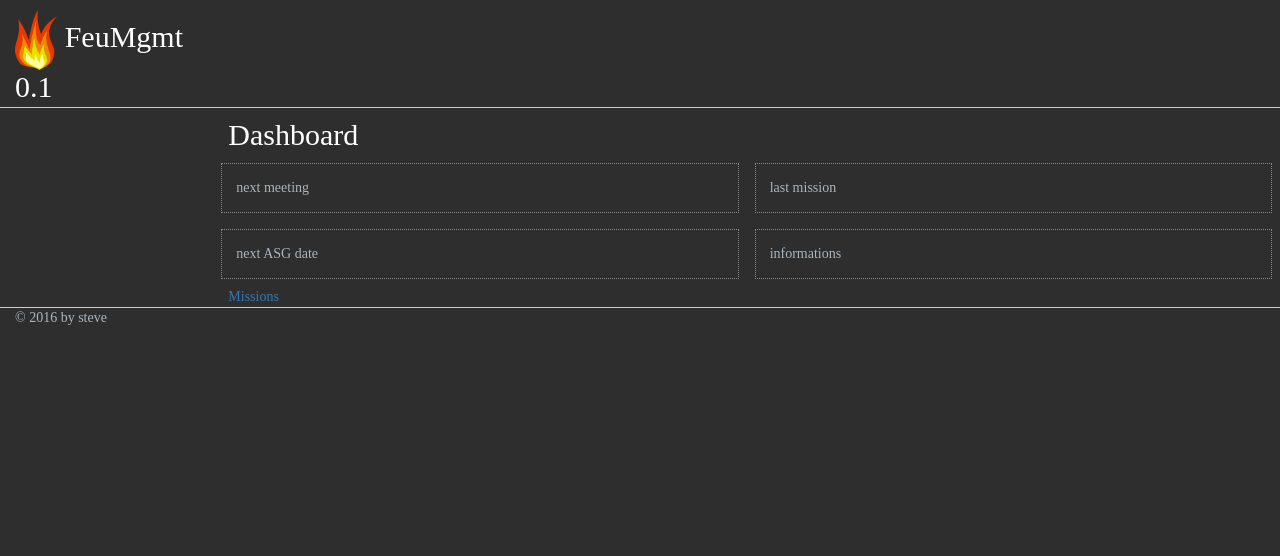
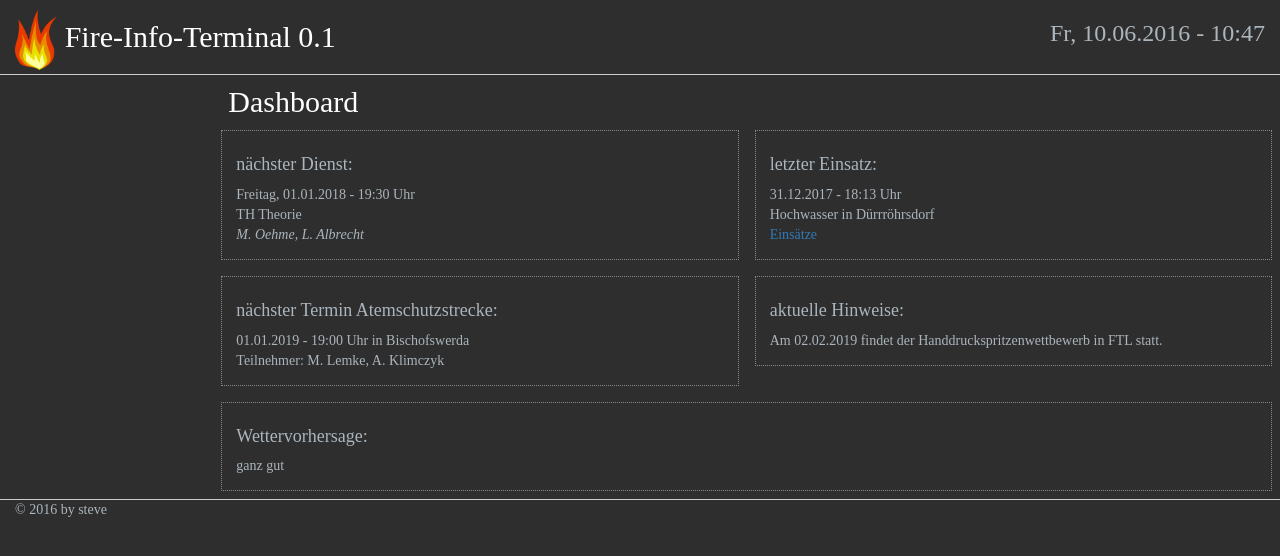
Before and after one commit to GroSte/feumgmt, a Django app: page /base/dashboard/ in a window 1280 px wide. Shown: the top 556 px of the page. Run offline with Django 3.2, Linux system fonts and the light colour scheme; parts of the project's set-up code (start-up, migrations or seed data) failed here and were passed over; some libraries are stand-ins or nearby versions.

Commit message:
added dashboard example

```diff
--- a/base/templates/base/__base.html
+++ b/base/templates/base/__base.html
@@ -7,7 +7,7 @@
         <meta name="viewport" content="width=device-width, initial-scale=1.0">
 
         <title>
-            {% block title %}{% trans "FeuMgmt" %}{% endblock %}
+            {% block title %}{% trans "F-I-T" %}{% endblock %}
         </title>
 
         <!-- JavaScript libraries -->
@@ -27,11 +27,14 @@
         <!-- Top-Bar with menu -->
         <div class="col-lg-12 top-bar">
             <div class="row">
-                <div class="col-md-2 col-sm-3 logo">
+                <div class="col-md-6 logo">
                     <a href="{% url 'dashboard' %}">
                         <h2><img src="{% static 'base/img/flame.png' %}" style="height: 60px;"/>
-                        FeuMgmt 0.1</h2>
+                        Fire-Info-Terminal 0.1</h2>
                     </a>
+                </div>
+                <div class="col-md-6 text-right">
+                    <h3>{% now "D, d.m.Y - H:i" %}</h3>
                 </div>
             </div>
         </div>
--- a/base/templates/base/dashboard.html
+++ b/base/templates/base/dashboard.html
@@ -7,19 +7,43 @@
     <h2>Dashboard</h2>
     <div class="row">
         <div class="col-md-6 dash-tile-container">
-            <div class="dash-tile">{% trans 'next meeting' %}</div>
+            <div class="dash-tile">
+                <h4>nächster Dienst:</h4>
+                Freitag, 01.01.2018 - 19:30 Uhr<br />
+                TH Theorie<br />
+                <i>M. Oehme, L. Albrecht</i>
+            </div>
         </div>
         <div class="col-md-6 dash-tile-container">
-            <div class="dash-tile">{% trans 'last mission' %}</div>
+            <div class="dash-tile">
+                <h4>letzter Einsatz:</h4>
+                31.12.2017 - 18:13 Uhr<br />
+                Hochwasser in Dürrröhrsdorf<br />
+                <a href="{% url 'mission_list' %}">Einsätze</a>
+            </div>
         </div>
     </div>
     <div class="row">
         <div class="col-md-6 dash-tile-container">
-            <div class="dash-tile">{% trans 'next ASG date' %}</div>
+            <div class="dash-tile">
+                <h4>nächster Termin Atemschutzstrecke:</h4>
+                01.01.2019 - 19:00 Uhr in Bischofswerda<br />
+                Teilnehmer: M. Lemke, A. Klimczyk
+            </div>
         </div>
         <div class="col-md-6 dash-tile-container">
-            <div class="dash-tile">{% trans 'informations' %}</div>
+            <div class="dash-tile">
+                <h4>aktuelle Hinweise:</h4>
+                Am 02.02.2019 findet der Handdruckspritzenwettbewerb in FTL statt.
+            </div>
         </div>
     </div>
-    <a href="{% url 'mission_list' %}">Missions</a>
+    <div class="row">
+        <div class="col-md-12 dash-tile-container">
+            <div class="dash-tile">
+                <h4>Wettervorhersage:</h4>
+                ganz gut
+            </div>
+        </div>
+    </div>
 {% endblock %}
```
